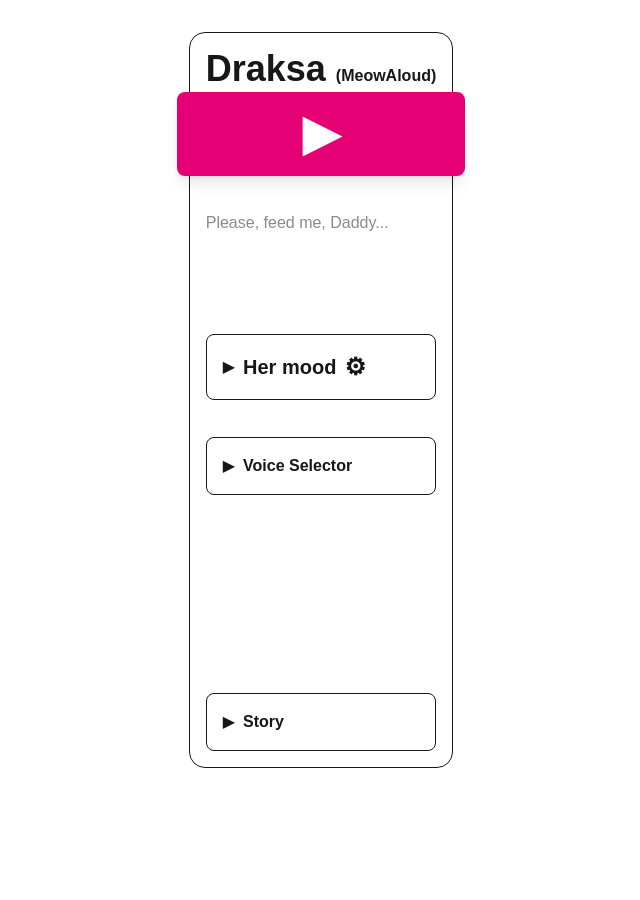
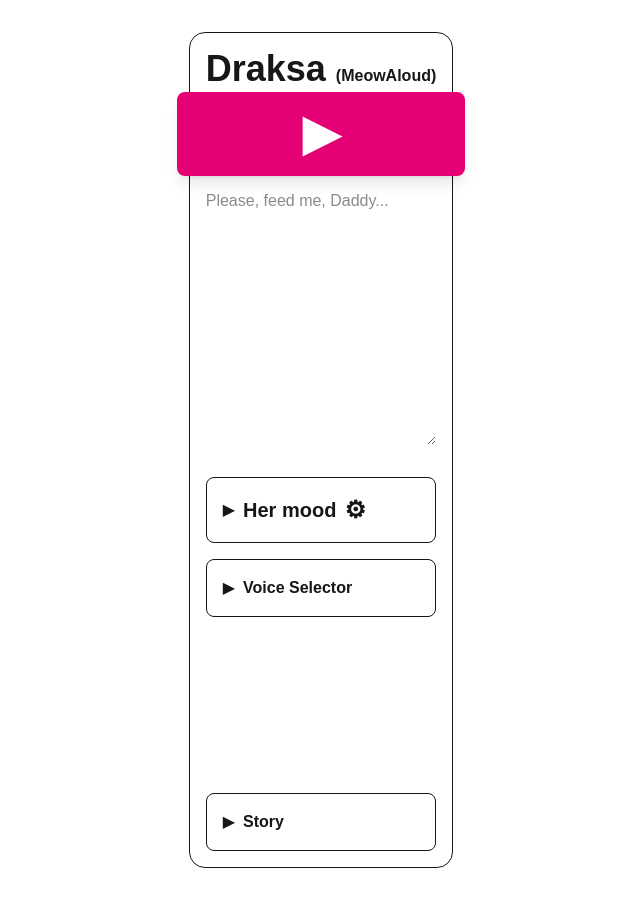
Before and after one commit to KostiantynO/draksa, a Next.js app: page / in a window 1280 px wide. Shown: the whole page, without its empty margins (319-959 px from the left). Before the commit the page ends 800 px from the top, so only its background shows below. Built offline with nearby package versions, Linux system fonts and the light colour scheme.

Commit message:
feat: :sparkles: resize her throat
Improve UX - remove `resize-none` from textarea in Throat.tsx :D

```diff
--- a/src/draksa/cumponents/MeowAloud/Throat.tsx
+++ b/src/draksa/cumponents/MeowAloud/Throat.tsx
@@ -10,7 +10,7 @@ export const Throat = () => {
   return (
     <textarea
       name="prettyLips"
-      className="text-foreground placeholder:text-secondary-foreground/60 w-full min-w-0 resize-none bg-transparent text-base leading-6 outline-none disabled:opacity-0"
+      className="text-foreground placeholder:text-secondary-foreground/60 min-h-64 w-full grow bg-transparent text-base leading-6 disabled:opacity-0"
       placeholder={draksaTells.pweaseFeedMeDaddy}
       onChange={sheMeows}
     />
```
